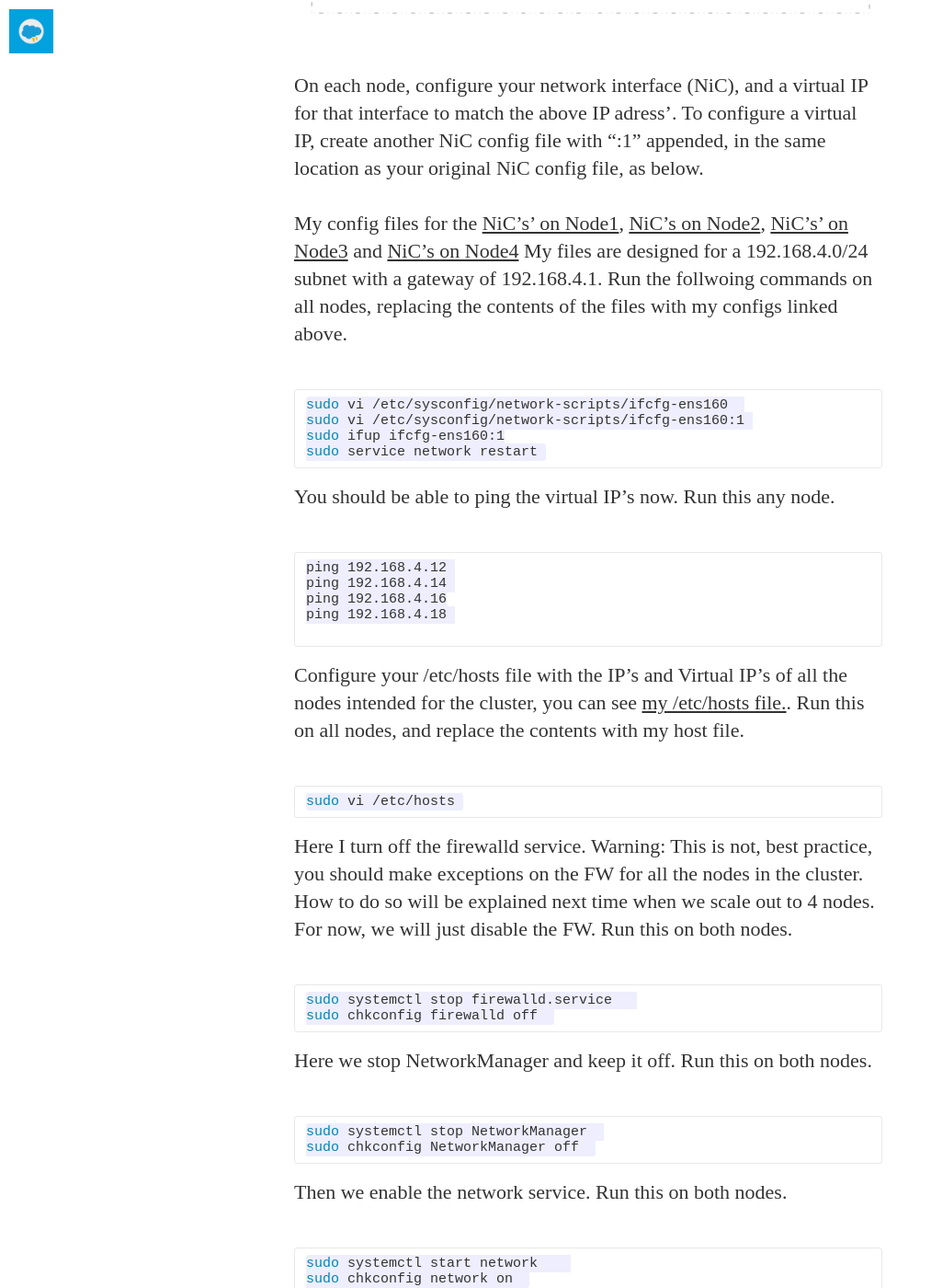
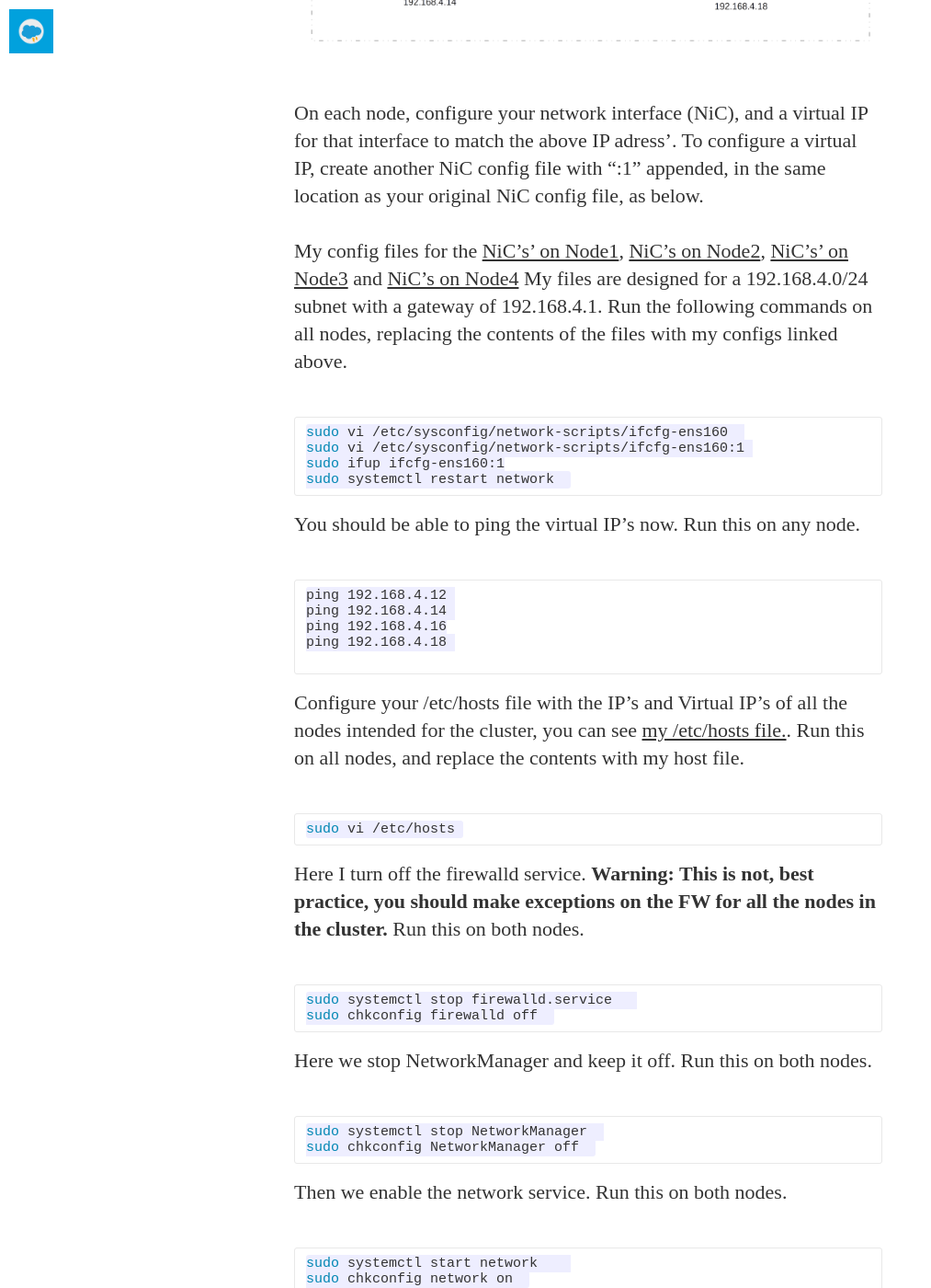
Before and after one commit to vendablefall/blog.leet.cloud, a Jekyll site: the page built from _posts/2018-08-17-sharing-a-glusterfs-volume-with-nfs-ganesha.markdown, in a window 1280 px wide and 1400 px high, scrolled down 2143 px. Shown: the whole window at 92% size, without its empty margins (0-1013 px from the left). Built offline with Jekyll 4.4.1, drawn with Linux system fonts in a browser that asks for light colours; nearby versions of some CDN libraries; some web fonts are replaced; comment, search, counter and statistics services are not loaded; some of the changed text lies outside the part shown.

Commit message:
ganesha pt2

````diff
--- a/_posts/2018-08-17-sharing-a-glusterfs-volume-with-nfs-ganesha.markdown
+++ b/_posts/2018-08-17-sharing-a-glusterfs-volume-with-nfs-ganesha.markdown
@@ -9,7 +9,7 @@
 
 <br>
 
-Hello again! Today on pebkac we are expanding on our two node GlusterFS from [last time]({{ site.url }}/linux/2017/08/17/sharing-a-glusterfs-volume-with-nfs-ganesha.html) taking in some of the feedback I recieved. We will be expanding the cluster out to four nodes, we wilkl stripe two of the nodes and replicated the striped volumes to the other two nodes, we will be implementing Linux Volume Manager (LVM), we will have two arbiter disk and trying not to mix in depricated commands. If youd like a better guide to get started I would suggest going back to my original post, or even futher to [kkeithley's](http://blog.gluster.org/2015/10/linux-scale-out-nfsv4-using-nfs-ganesha-and-glusterfs-one-step-at-a-time/) post.
+Hello again! Today on pebkac we are expanding on our two node GlusterFS from [last time]({{ site.url }}/linux/2017/08/17/sharing-a-glusterfs-volume-with-nfs-ganesha.html) taking in some of the feedback I recieved. We will be expanding the cluster out to four nodes, we will stripe two of the nodes and replicate the striped volumes to the other two nodes, we will be implementing Linux Volume Manager (LVM), we will have two arbiter disks and trying not to mix in depricated commands. If youd like a better guide to get started with gluster + ganesha, I would suggest going back to my [original post]({{ site.url }}/linux/2017/08/17/sharing-a-glusterfs-volume-with-nfs-ganesha.html), or even further back to [kkeithley's](http://blog.gluster.org/2015/10/linux-scale-out-nfsv4-using-nfs-ganesha-and-glusterfs-one-step-at-a-time/) post which describes the first few steps well.
 
 Versions:
 - Centos-release: 7-3.1611.el7.centos.x86_64
@@ -24,15 +24,15 @@
 
 On each node, configure your network interface (NiC), and a virtual IP for that interface to match the above IP adress'. To configure a virtual IP, create another NiC config file with ":1" appended, in the same location as your original NiC config file, as below.
 
-My config files for the [NiC's' on Node1]({{ site.url}}/assets/config_files/gluster-ganesha-pt2/Node1-Nics.txt), [NiC's on Node2]({{ site.url}}/assets/config_files/gluster-ganesha-pt2/Node2-Nics.txt), [NiC's' on Node3]({{ site.url}}/assets/config_files/gluster-ganesha-pt2/Node3-Nics.txt) and [NiC's on Node4]({{ site.url}}/assets/config_files/gluster-ganesha-pt2/Node4-Nics.txt) My files are designed for a 192.168.4.0/24 subnet with a gateway of 192.168.4.1. Run the follwoing commands on all nodes, replacing the contents of the files with my configs linked above.
+My config files for the [NiC's' on Node1]({{ site.url}}/assets/config_files/gluster-ganesha-pt2/Node1-Nics.txt), [NiC's on Node2]({{ site.url}}/assets/config_files/gluster-ganesha-pt2/Node2-Nics.txt), [NiC's' on Node3]({{ site.url}}/assets/config_files/gluster-ganesha-pt2/Node3-Nics.txt) and [NiC's on Node4]({{ site.url}}/assets/config_files/gluster-ganesha-pt2/Node4-Nics.txt) My files are designed for a 192.168.4.0/24 subnet with a gateway of 192.168.4.1. Run the following commands on all nodes, replacing the contents of the files with my configs linked above.
 
 ```bash
 sudo vi /etc/sysconfig/network-scripts/ifcfg-ens160
 sudo vi /etc/sysconfig/network-scripts/ifcfg-ens160:1
 sudo ifup ifcfg-ens160:1
-sudo service network restart
+sudo systemctl restart network
 ```
-You should be able to ping the virtual IP's now. Run this any  node.
+You should be able to ping the virtual IP's now. Run this on any node.
 
 ```bash
 ping 192.168.4.12
@@ -49,7 +49,7 @@
 sudo vi /etc/hosts
 ```
 
-Here I turn off the firewalld service. Warning: This is not, best practice, you should make exceptions on the FW for all the nodes in the cluster. How to do so will be explained next time when we scale out to 4 nodes. For now, we will just disable the FW. Run this on both nodes.
+Here I turn off the firewalld service. **Warning: This is not, best practice, you should make exceptions on the FW for all the nodes in the cluster.** Run this on both nodes.
 
 ```bash
 sudo systemctl stop firewalld.service
@@ -128,7 +128,7 @@
 ```
 
 Create the ganesha.conf and ganesha-ha.conf files on Node1.
-<br>My files:,<br>
+<br>My files:<br>
 [Ganesha.conf]({{ site.url}}/assets/config_files/gluster-ganesha-pt2/ganesha.conf.txt)
 <br>[Ganesha-ha.conf]({{ site.url}}/assets/config_files/gluster-ganesha-pt2/ganesha-ha.conf.txt)
 
@@ -222,7 +222,7 @@
 Partition 1 of type Linux and of size 25 GiB is set
 ```
 
-Now enter the command "t"
+Now enter "t"
 
 ```bash
 Command (m for help): t
@@ -256,37 +256,30 @@
 
 ```bash
 fdisk -l | grep LVM
+```
 
-[root@demo yum.repos.d]# fdisk -l | grep LVM
-
-/dev/sdb1            2048    52427775    26212864   8e  Linux LVM
-
-```
+    /dev/sdb1            2048    52427775    26212864   8e  Linux LVM
 
 
 Now the disks are formatted we can create the physical volumes
 
 ```bash
 pvcreate /dev/sdb1
+```
 
-[root@demo yum.repos.d]# pvcreate /dev/sdb1
+    Physical volume "/dev/sdb1" successfully created.
 
-  Physical volume "/dev/sdb1" successfully created.
 
-```
 
 Let's create vg1 against the new physical volumes.
 
 ```bash
 vgcreate vg1 /dev/sdb1
+```
 
- [root@demo yum.repos.d]# vgcreate vg1 /dev/sdb1
+    Volume group "vg1" successfully created
 
-  Volume group "vg1" successfully created
 
-[root@demo yum.repos.d]#
-
-```
 
 Confirm creation with vgdisplay
 
````
Also changed, not shown: other parts of _posts/2018-08-17-sharing-a-glusterfs-volume-with-nfs-ganesha.markdown (+3 -3 lines).
